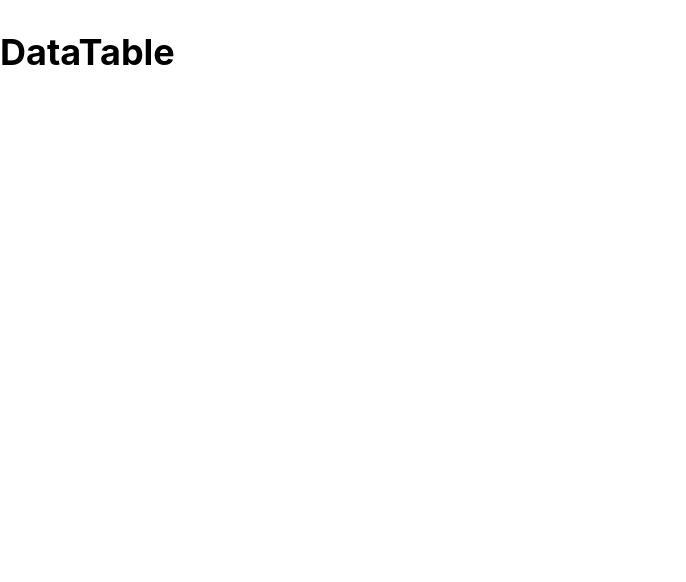
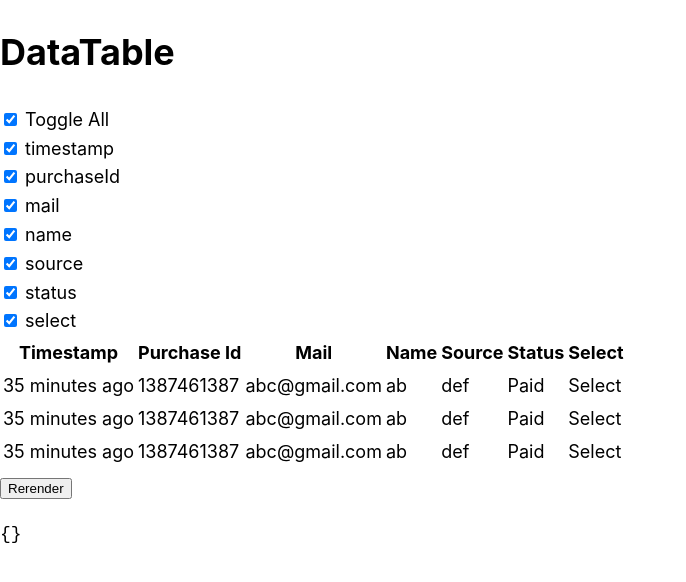
Before and after one commit to Shritej-Reddy/tryp-task, a Next.js app: page / in a window 1280 px wide. Shown: the top 582 px of the page, without its empty margins (0-686 px from the left). Built offline with nearby package versions, Linux system fonts and the light colour scheme.

Commit message:
created basic table using tanstack- react table

```diff
--- /dev/null
+++ b/pages/MOCK_DATA.json
@@ -0,0 +1,29 @@
+[
+    {
+        "timestamp": "35 minutes ago",
+        "purchaseId": 1387461387,
+        "mail": "abc@gmail.com",
+        "name": "ab",
+        "source": "def",
+        "status": "Paid",
+        "select": "Select"
+    },
+    {
+        "timestamp": "35 minutes ago",
+        "purchaseId": 1387461387,
+        "mail": "abc@gmail.com",
+        "name": "ab",
+        "source": "def",
+        "status": "Paid",
+        "select": "Select"
+    },
+    {
+        "timestamp": "35 minutes ago",
+        "purchaseId": 1387461387,
+        "mail": "abc@gmail.com",
+        "name": "ab",
+        "source": "def",
+        "status": "Paid",
+        "select": "Select"
+    }
+]
--- /dev/null
+++ b/pages/components/Table.tsx
@@ -0,0 +1,215 @@
+import React, { useState, useEffect, useMemo } from "react";
+import {
+  ColumnDef,
+  useReactTable,
+  getCoreRowModel,
+  flexRender,
+  getFilteredRowModel,
+  getPaginationRowModel,
+  getSortedRowModel
+} from "@tanstack/react-table";
+import {
+  IPaymentsDataInterface,
+  IPaymentsColumnsInterface,
+} from "../interfaces/interfaces";
+
+type PaymentsData = {
+  timestamp: string;
+  purchaseId: number;
+  mail: string;
+  name: string;
+  source: string;
+  status: string;
+  select: string;
+};
+
+const defaultData: PaymentsData[] = [
+  {
+    timestamp: "35 minutes ago",
+    purchaseId: 1387461387,
+    mail: "abc@gmail.com",
+    name: "ab",
+    source: "def",
+    status: "Paid",
+    select: "Select",
+  },
+  {
+    timestamp: "35 minutes ago",
+    purchaseId: 1387461387,
+    mail: "abc@gmail.com",
+    name: "ab",
+    source: "def",
+    status: "Paid",
+    select: "Select",
+  },
+  {
+    timestamp: "35 minutes ago",
+    purchaseId: 1387461387,
+    mail: "abc@gmail.com",
+    name: "ab",
+    source: "def",
+    status: "Paid",
+    select: "Select",
+  },
+];
+
+const defaultColumns: ColumnDef<PaymentsData>[] = [
+  {
+    header: "Timestamp",
+    accessorKey: "timestamp",
+  },
+  {
+    header: "Purchase Id",
+    accessorKey: "purchaseId",
+  },
+  {
+    header: "Mail",
+    accessorKey: "mail",
+  },
+  {
+    header: "Name",
+    accessorKey: "name",
+  },
+  {
+    header: "Source",
+    accessorKey: "source",
+  },
+  {
+    header: "Status",
+    accessorKey: "status",
+  },
+  {
+    header: "Select",
+    accessorKey: "select",
+  },
+];
+
+type Props = {
+  data: IPaymentsDataInterface[];
+  columns: IPaymentsColumnsInterface[];
+};
+const Table = (props: Props) => {
+  const [data, setData] = useState(() => [...defaultData]);
+  const [columns] = React.useState<typeof defaultColumns>(() => [
+    ...defaultColumns,
+  ]);
+  const [columnVisibility, setColumnVisibility] = React.useState({})
+
+  const rerender = React.useReducer(() => ({}), {})[1]
+
+  const table = useReactTable({
+    data,
+    columns,
+    state: {
+      columnVisibility,
+    },
+    onColumnVisibilityChange: setColumnVisibility,
+    getCoreRowModel: getCoreRowModel(),
+    debugTable: true,
+    debugHeaders: true,
+    debugColumns: true,
+
+    // getCoreRowModel: getCoreRowModel(),
+    getPaginationRowModel: getPaginationRowModel(),
+    getSortedRowModel: getSortedRowModel(),
+    getFilteredRowModel: getFilteredRowModel(),
+    // state: {
+    //   sorting: sorting,
+    //   globalFilter: filtering,
+    // },
+    // onSortingChange: setSorting,
+    // onGlobalFilterChange: setFiltering,
+  })
+
+
+  //return
+  return (
+    <div className="p-2">
+      <div className="inline-block border border-black shadow rounded">
+        <div className="px-1 border-b border-black">
+          <label>
+            <input
+              {...{
+                type: 'checkbox',
+                checked: table.getIsAllColumnsVisible(),
+                onChange: table.getToggleAllColumnsVisibilityHandler(),
+              }}
+            />{' '}
+            Toggle All
+          </label>
+        </div>
+        {table.getAllLeafColumns().map(column => {
+          return (
+            <div key={column.id} className="px-1">
+              <label>
+                <input
+                  {...{
+                    type: 'checkbox',
+                    checked: column.getIsVisible(),
+                    onChange: column.getToggleVisibilityHandler(),
+                  }}
+                />{' '}
+                {column.id}
+              </label>
+            </div>
+          )
+        })}
+      </div>
+      <div className="h-4" />
+      <table>
+        <thead>
+          {table.getHeaderGroups().map(headerGroup => (
+            <tr key={headerGroup.id}>
+              {headerGroup.headers.map(header => (
+                <th key={header.id} colSpan={header.colSpan}>
+                  {header.isPlaceholder
+                    ? null
+                    : flexRender(
+                        header.column.columnDef.header,
+                        header.getContext()
+                      )}
+                </th>
+              ))}
+            </tr>
+          ))}
+        </thead>
+        <tbody>
+          {table.getRowModel().rows.map(row => (
+            <tr key={row.id}>
+              {row.getVisibleCells().map(cell => (
+                <td key={cell.id}>
+                  {flexRender(cell.column.columnDef.cell, cell.getContext())}
+                </td>
+              ))}
+            </tr>
+          ))}
+        </tbody>
+        <tfoot>
+          {table.getFooterGroups().map(footerGroup => (
+            <tr key={footerGroup.id}>
+              {footerGroup.headers.map(header => (
+                <th key={header.id} colSpan={header.colSpan}>
+                  {header.isPlaceholder
+                    ? null
+                    : flexRender(
+                        header.column.columnDef.footer,
+                        header.getContext()
+                      )}
+                </th>
+              ))}
+            </tr>
+          ))}
+        </tfoot>
+      </table>
+      <div className="h-4" />
+      <button onClick={() => rerender()} className="border p-2">
+        Rerender
+      </button>
+      <div className="h-4" />
+      <pre>{JSON.stringify(table.getState().columnVisibility, null, 2)}</pre>
+    </div>
+  )
+  //end of return
+};
+
+export default Table;
--- a/pages/index.tsx
+++ b/pages/index.tsx
@@ -1,14 +1,27 @@
-import Head from 'next/head'
-import Image from 'next/image'
-import { Inter } from 'next/font/google'
-import styles from '@/styles/Home.module.css'
-
-const inter = Inter({ subsets: ['latin'] })
+import Table from "./components/Table";
+import { useMemo } from "react";
+import paymentsData from "./MOCK_DATA.json";
 
 export default function Home() {
+  /** @type import('@tanstack/react-table).ColumnDef<any> */
+  const data = useMemo(() => paymentsData, []);
+
+  /** @type import('@tanstack/react-table).ColumnDef<any> */
+  const paymentsTableColumns = [
+    {
+      header: "ID",
+      accessorKey: "id",
+    },
+    {
+      header: "Timestamp",
+      accessorKey: "timestamp",
+    },
+  ];
+
   return (
     <>
       <h1>DataTable</h1>
+      <Table data={paymentsData} columns={paymentsTableColumns} />
     </>
-  )
+  );
 }
--- /dev/null
+++ b/pages/interfaces/interfaces.ts
@@ -0,0 +1,14 @@
+export interface IPaymentsDataInterface {
+    timestamp: string;
+    purchaseId: number;
+    mail: string;
+    name: string;
+    source: string;
+    status: string;
+    select: string;
+}
+
+export interface IPaymentsColumnsInterface {
+    header: string;
+    accessorKey: string;
+}
```
